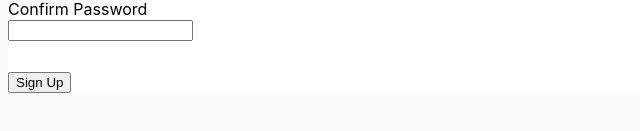
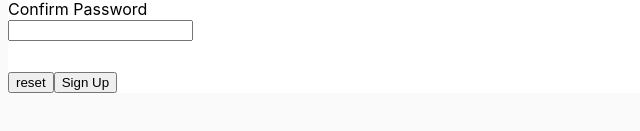
Before and after one commit to darrell-parkhouse-5150/ng-dev-connector, an Angular app in the folder client/: page / in a window 1280 px wide. Shown: the part 335-466 px from the top of the page, without its empty margins (0-640 px from the left). Built offline with nearby package versions, Linux system fonts and the light colour scheme.

Commit message:
defined the button group element

```diff
--- a/client/src/app/register/register.component.html
+++ b/client/src/app/register/register.component.html
@@ -54,8 +54,10 @@
         </div>
       </div>
 
-      <div class="form-group">
-        <button type="submit" class="btn btn-primary">Sign Up</button>
+      <div class="btn-group">
+        <button type="button" class="btn danger">reset</button>
+        <button type="button" class="btn primary">Sign Up</button>
+         <!-- <ng-button color="primary" size="lg"></ng-button> -->
       </div>
     </form>
   </div>
```
